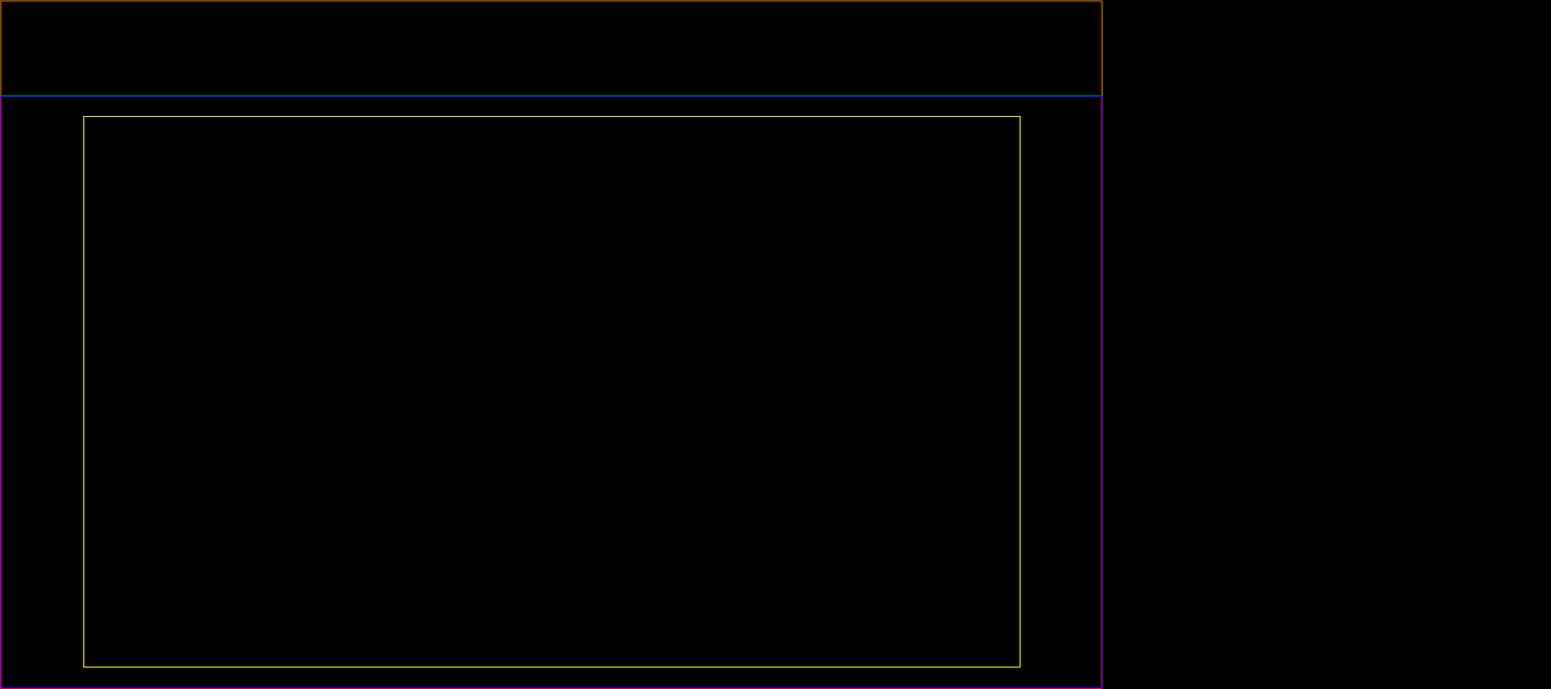
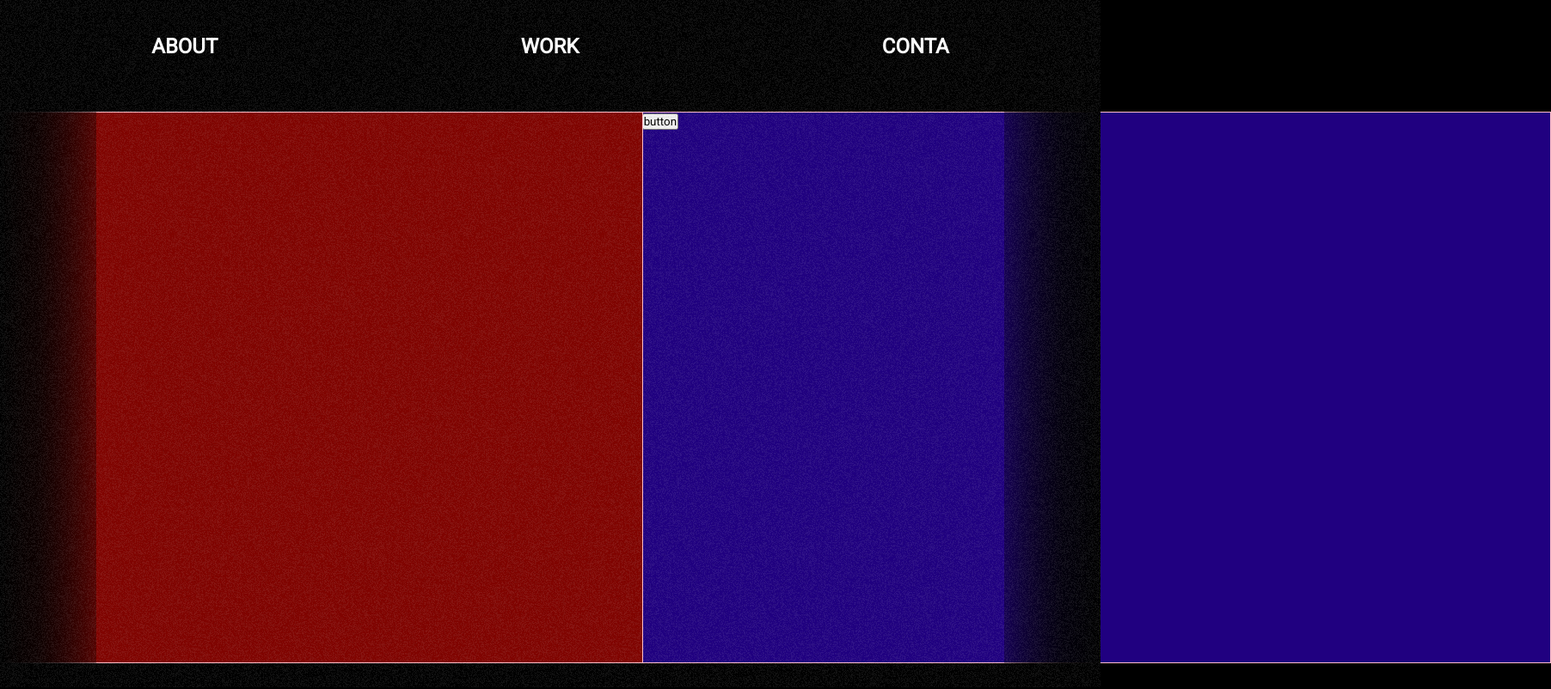
Before and after one commit to gabrielagbese/midport, a Gatsby site: page / in a window 1280 px wide. Shown: the whole page at 86% size, 1804 px wide, since content can reach past the window. Built offline with nearby package versions, Linux system fonts and the light colour scheme; Gatsby itself is replaced by a stand-in of ours.

Commit message:
layer setup and added grain

```diff
--- a/src/components/layout.js
+++ b/src/components/layout.js
@@ -8,9 +8,9 @@
 import * as React from "react"
 import PropTypes from "prop-types"
 import { useStaticQuery, graphql } from "gatsby"
-import gsap from "gsap";
-import 'pace-js'
-import 'pace-js/themes/yellow/pace-theme-minimal.css'
+import gsap from "gsap"
+import "pace-js"
+import "pace-js/themes/yellow/pace-theme-minimal.css"
 
 import Header from "./header"
 import "./layout.css"
@@ -27,13 +27,27 @@ const Layout = ({ children }) => {
   `)
 
   return (
-    <div className="container">
-      <div className="nav"></div>
-      <div className="content">
-        <div className="box_wrapper"></div>
+    <div className="external">
+      <div className="container">
+
+        <div className="nav">
+          <h2 className="text">ABOUT</h2>
+          <h2 className="text">WORK</h2>
+          <h2 className="text">CONTA</h2>
+        </div>
+
+        <div className="content">
+
+          <div className="grad_left"></div>
+          <div className="box_wrapper">
+            {/* <div className="inner"><p className="text">- ===  =---3</p></div> */}
+            <div className="inner2"><p className="text"><button>button</button></p></div>
+            <div className="inner3"></div>
+          </div>
+          <div className="grad_right"></div>
+
+        </div>
       </div>
-
-
     </div>
   )
 }
--- a/src/components/layout.scss
+++ b/src/components/layout.scss
@@ -1,7 +1,8 @@
 @import 'breakpoints';
+@import url('https://fonts.googleapis.com/css2?family=Roboto&display=swap');
 
 *{
-    font-family: sans-serif;
+    font-family: 'Roboto', sans-serif;
     margin: 0;
     padding: 0;
 }
@@ -13,35 +14,103 @@ body{
     overflow: hidden;
 }
 
+
+.external{
+    width: 100%;
+    height: 100%;
+    display: flex;
+    align-items: center;
+}
+
 .text{
     color: white;
 }
 
 .container{
-    width: 100vw;
-    height: 100vh;
+    width: 100%;
+    height: 99vh;
     display: flex;
     flex-direction: column;
-    border: thin solid red;
+    //border: thin solid red;
 }
 
 .nav{
-    width: 100vw;
+    width: 100%;
     height: 15vh;
-    border: thin solid green;
+    display: flex;
+    align-items: center;
+    justify-content: space-around;
+    font-weight: 700;
+    //border: thin solid green;
 }
 
+.content::after{
+    content: "";
+    height: 100%;
+    width: 100%;
+    opacity: 0.08;
+    position: fixed;
+    top: 0;
+    left: 0;
+    z-index: 1000;
+    pointer-events: none;
+    background: url(../images/noisegif.gif) ;
+   }
 .content{
-    width: 100vw;
+    width: 100%;
     height: 95vh;
     display: flex;
     justify-content: center;
     align-items: center;
-    border: thin solid blue;
+    //border: thin solid blue;
 }
 
 .box_wrapper{
     width: 85vw;
     height: 80vh;
-    border: thin solid yellow;
+    position: relative;
+    //border: thin solid yellow;
 }
+
+.grad_left{
+    width: 9vw;
+    height: 83vh;
+    background: linear-gradient(to right, black,70%, rgba(0, 0, 0, 0.35));
+    z-index: 2;
+    //border: thin solid pink;
+}
+
+.grad_right{
+    width: 9vw;
+    height: 83vh;
+    background: linear-gradient(to left, black,70%, rgba(0, 0, 0, 0.35));
+    z-index: 2;
+    //border: thin solid pink;
+}
+
+.inner{
+    position: absolute;
+    width: 100%;
+    height: 80vh;
+    //border: thin solid greenyellow;
+    background-color: rgba(0, 128, 0, 1);
+
+}
+.inner2{
+    position: absolute;
+    width: 100%;
+    height: 80vh;
+    border: thin solid pink;
+    margin-left: 60%;
+    background-color: rgba(32, 0, 128, 1);
+
+}
+.inner3{
+    position: absolute;
+    width: 100%;
+    height: 80vh;
+    margin-left: -40%;
+    border: thin solid pink;
+    background-color: rgba(128, 4, 0, 1);
+
+}
```
Also changed, not shown: src/components/layout.css, src/images/noisegif (1).gif (added), src/images/noisegif.gif (added), 1 other file.
